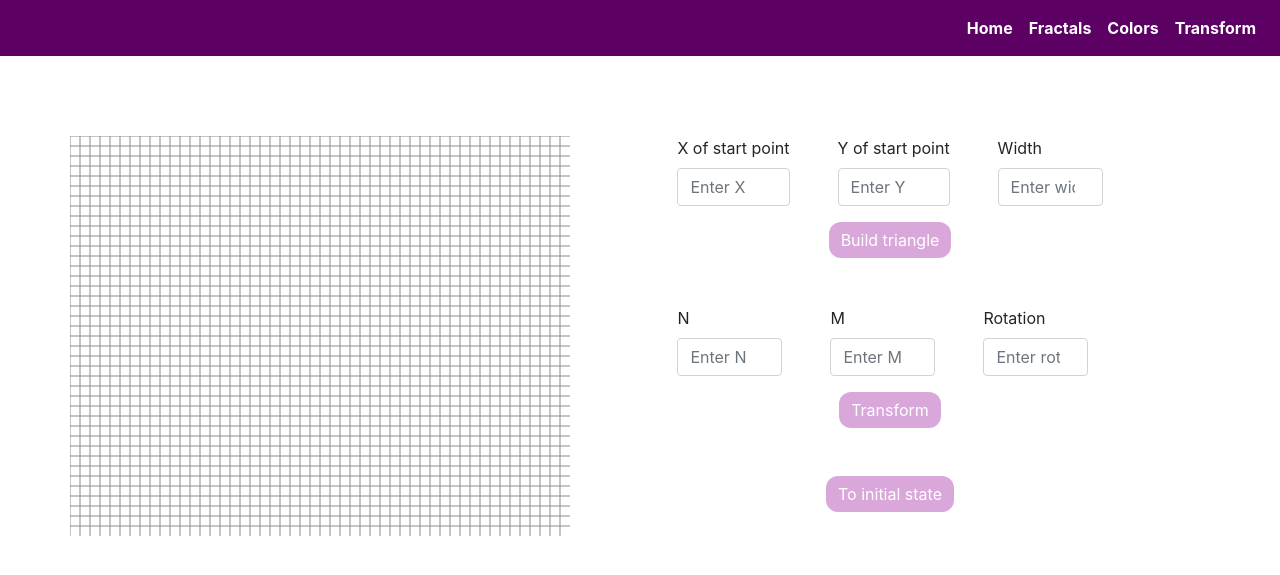
After one commit to Developress/cg-learning-service, a Django app: page /transform in a window 1280 px wide. The commit adds this page. Shown: the top 575 px of the page. Run offline with Django 3.2, Linux system fonts and the light colour scheme; some libraries are stand-ins or nearby versions.

Commit message:
Transform page added@

```diff
--- /dev/null
+++ b/cg_learning_service/static/scripts/transform.js
@@ -0,0 +1,114 @@
+const canvas = document.getElementById("canvas");
+const context = canvas.getContext("2d");
+const buildTriangleButton = document.getElementById("build-triangle-btn");
+const transformButton = document.getElementById("transform-btn");
+const toInitialStateButton = document.getElementById("to-initial-btn");
+
+const WIDTH = 500;
+const HEIGHT = 400;
+const SCALE = 10;
+
+let Triangle = {
+  A: {
+    x: 0,
+    y: 0,
+  },
+  B: {
+    x: 0,
+    y: 0,
+  },
+  C: {
+    x: 0,
+    y: 0,
+  }
+}
+
+let initialState;
+
+const buildGrid = () => {
+  for (let x = 0; x < WIDTH; x += SCALE) {
+    context.moveTo(x, 0);
+    context.lineTo(x, HEIGHT);
+  }
+
+  for (let y = 0; y < HEIGHT; y += SCALE) {
+    context.moveTo(0, y);
+    context.lineTo(WIDTH, y);
+  }
+
+  context.moveTo(0, 0);
+
+  context.strokeStyle = "#8b8b8b";
+  context.strokeWidth = 1
+  context.stroke();
+}
+
+const clearCanvas = () => {
+  context.clearRect(0, 0, canvas.width, canvas.height);
+  buildGrid();
+}
+
+const drawTriangle = () => {
+  context.beginPath();
+  context.moveTo(Triangle.A.x, Triangle.A.y);
+  context.lineTo(Triangle.B.x, Triangle.B.y);
+  context.lineTo(Triangle.C.x, Triangle.C.y);
+  context.closePath();
+
+  context.fillStyle = "#FFCC00";
+  context.fill();
+}
+
+buildTriangleButton.onclick = () => {
+  const X = document.getElementById("startX").value;
+  const Y = document.getElementById("startY").value;
+  const width = document.getElementById("width").value;
+
+
+  Triangle.A.x = X*SCALE;
+  Triangle.A.y = Y*SCALE;
+  Triangle.B.x = Triangle.A.x + width*SCALE;
+  Triangle.B.y = Triangle.A.y;
+  Triangle.C.x = (Triangle.A.x + Triangle.B.x) / 2;
+  Triangle.C.y = Triangle.A.y - width * SCALE;
+  initialState = JSON.parse(JSON.stringify(Triangle));
+
+  drawTriangle();
+}
+
+transformButton.onclick = () => {
+  const N = document.getElementById("N").value;
+  const M = document.getElementById("M").value;
+  const angle = document.getElementById("rotation").value;
+
+  performTransform(N, M, angle);
+  clearCanvas();
+  drawTriangle();
+}
+
+function degreesToRadians(degrees)
+{
+  return degrees * (Math.PI/180);
+}
+
+const performTransform = (N, M, angle) => {
+  Object.keys(Triangle).map((P) => {
+    Triangle[P].x += N*SCALE;
+    Triangle[P].y += M*SCALE;
+  })
+
+  angle = degreesToRadians(angle);
+
+  Object.keys(Triangle).map((P) => {
+    Triangle[P].x = Triangle[P].x * Math.cos(angle) + Triangle[P].y * Math.sin(angle);
+    Triangle[P].y = -Triangle[P].x * Math.sin(angle) + Triangle[P].y * Math.cos(angle);
+  })
+}
+
+toInitialStateButton.onclick = () => {
+  clearCanvas();
+  Triangle = JSON.parse(JSON.stringify(initialState));
+  drawTriangle();
+}
+
+buildGrid()
--- a/cg_learning_service/views.py
+++ b/cg_learning_service/views.py
@@ -19,6 +19,10 @@ def fractals(request):
 
 def colors(request):
     return render(request, 'colors.html')
+
+
+def transform(request):
+    return render(request, 'transform.html')
 
 
 @csrf_exempt
--- a/lab4/urls.py
+++ b/lab4/urls.py
@@ -25,4 +25,5 @@ urlpatterns = [
     path('colors', views.colors),
     path('change-color-scheme', views.change_color_scheme),
     path('change-brightness', views.change_image_brightness),
+    path('transform', views.transform)
 ]
--- a/templates/colors.html
+++ b/templates/colors.html
@@ -1,6 +1,6 @@
 {% extends 'base.html' %}
 {% load static %}
-{% block title %}Fractals{% endblock %}
+{% block title %}Colors{% endblock %}
 {% block body %}
     <main>
         <div class="container">
--- /dev/null
+++ b/templates/transform.html
@@ -0,0 +1,66 @@
+{% extends 'base.html' %}
+{% load static %}
+{% block title %}Transform{% endblock %}
+{% block body %}
+    <main>
+        <div class="container">
+            <div class="row">
+                <div class="colSM">
+                    <canvas class="mt-6" id="canvas" width="500px" height="400px" ></canvas>
+                </div>
+                <div class="colSM center">
+                    <div class="mt-6">
+                        <div class="form-row">
+                            <div class="form-group colSM">
+                                <label for="startX">X of start point</label>
+                                <input type="number" class="form-control" id="startX" name="startX"
+                                       min="0" max="50" placeholder="Enter X">
+                            </div>
+                            <div class="ml-5 form-group colSM">
+                                <label for="startY">Y of start point</label>
+                                <input type="number" class="form-control" id="startY" name="startY"
+                                       min="0" max="50" placeholder="Enter Y">
+                            </div>
+                            <div class="ml-5 form-group colSM">
+                                <label for="width">Width</label>
+                                <input type="number" class="form-control" id="width" name="width"
+                                       min="0" max="20" placeholder="Enter width">
+                            </div>
+                        </div>
+                        <div class="col text-center bold-white-text">
+                            <button id="build-triangle-btn" type="button" class="btn-light-purple btn btn-primary" role="button">Build triangle
+                            </button>
+                        </div>
+                        <div class="form-row mt-5">
+                            <div class="form-group colSM">
+                                <label for="N">N</label>
+                                <input type="number" class="form-control" id="N" name="N"
+                                       min="0" max="50" placeholder="Enter N">
+                            </div>
+                            <div class="ml-5 form-group colSM">
+                                <label for="M">M</label>
+                                <input type="number" class="form-control" id="M" name="M"
+                                       min="0" max="50" placeholder="Enter M">
+                            </div>
+                            <div class="ml-5 form-group colSM">
+                                <label for="rotation">Rotation</label>
+                                <input type="number" class="form-control" id="rotation" name="width"
+                                       min="0" max="90" placeholder="Enter rotation">
+                            </div>
+                        </div>
+                        <div class="col text-center bold-white-text">
+                            <button id="transform-btn" type="button" class="btn-light-purple btn btn-primary"
+                                    role="button">Transform
+                            </button>
+                        </div>
+                        <div class="col text-center bold-white-text mt-5">
+                            <button id="to-initial-btn" type="button" class="btn-light-purple btn btn-primary"
+                                    role="button">To initial state
+                            </button>
+                        </div>
+                    </div>
+            </div>
+        </div>
+    </main>
+    <script src={% static '/scripts/transform.js' %}></script>
+{% endblock %}
```
Also changed, not shown: cg_learning_service/static/images/colors.jpeg.
